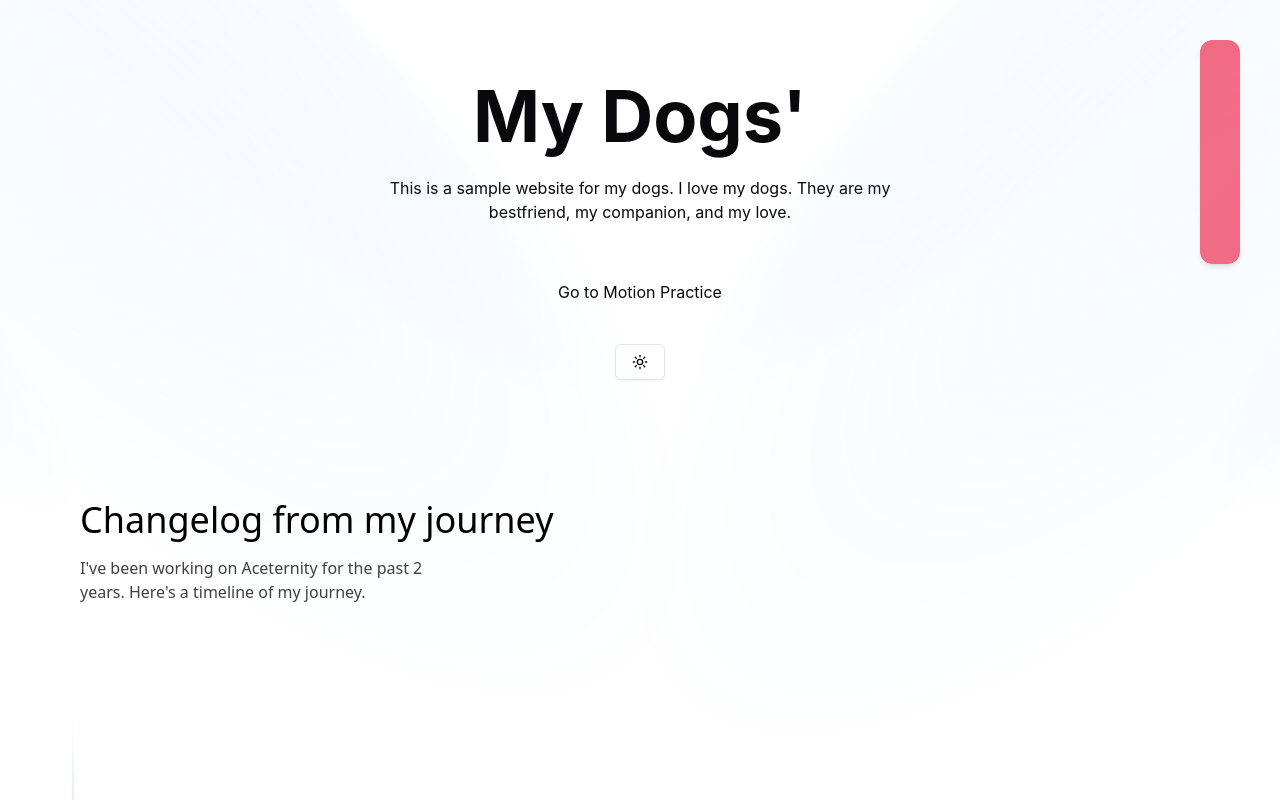
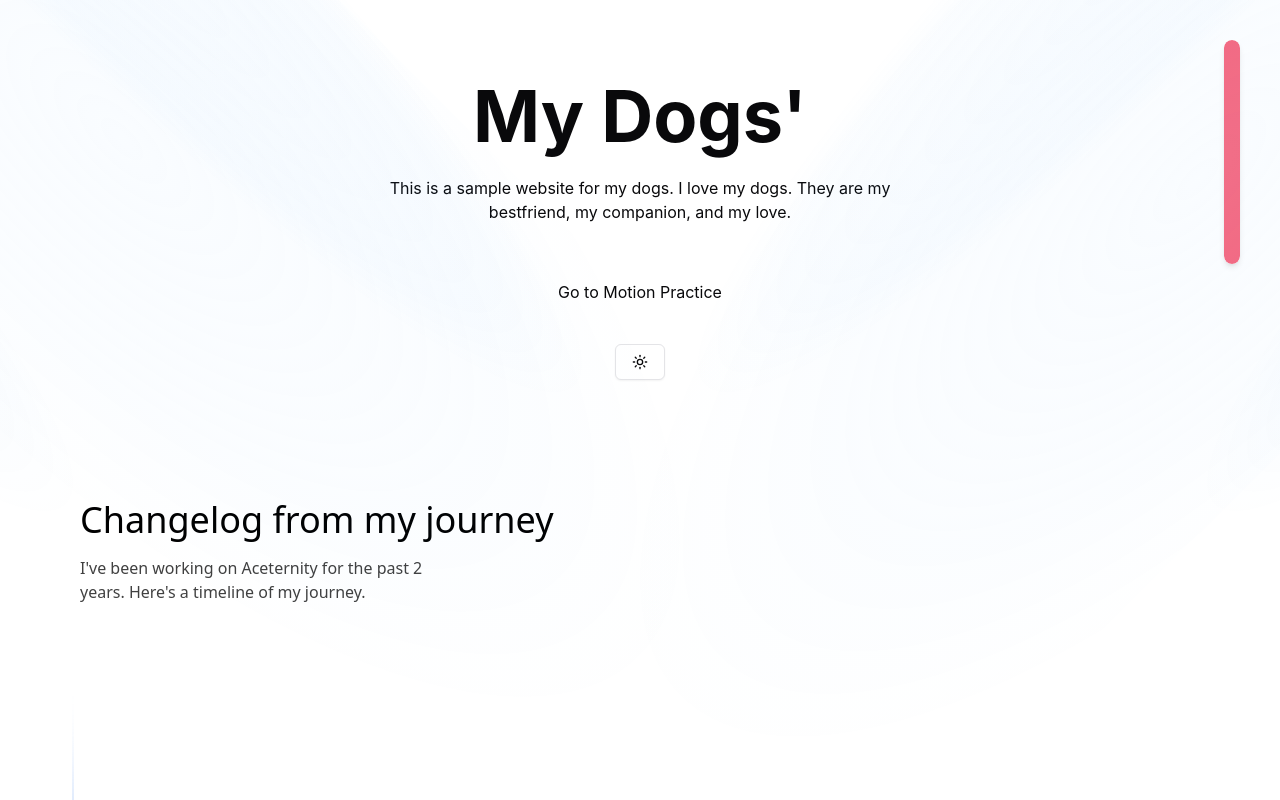
Before and after one commit to potakaaa/learn-aceternityui, a Next.js app: page / in a window 1280 px wide. Shown: the top 800 px of the page. Built offline with nearby package versions, Linux system fonts and the light colour scheme.

Commit message:
added scroll on main page

```diff
--- a/eslint.config.mjs
+++ b/eslint.config.mjs
@@ -19,6 +19,7 @@ const eslintConfig = [
       '@typescript-eslint/no-explicit-any': 'off',
       '@typescript-eslint/no-unused-vars': 'off',
       'react-hooks/exhaustive-deps': 'off',
+      'react-hooks/rules-of-hooks': 'off',
     },
   }),
 ]
--- a/src/app/page.tsx
+++ b/src/app/page.tsx
@@ -15,7 +15,7 @@ export default function page() {
   const { scrollYProgress } = useScroll();
   return (
     <div className="w-full min-h-screen bg-background flex justify-center items-center flex-col overflow-x-hidden space-y-10 py-10 antialiased relative">
-      <div className="h-56 w-10 rounded-xl bg-rose-200 fixed top-10 right-10 bg-opacity-70 shadow-md overflow-hidden z-10">
+      <div className="h-56 w-4 rounded-full bg-rose-200 fixed top-10 right-10 bg-opacity-70 shadow-md overflow-hidden z-10">
         <motion.div
           className="bg-rose-500 h-full w-full rounded-xl bg-opacity-75 origin-bottom"
           style={{ scaleY: scrollYProgress }}
```
